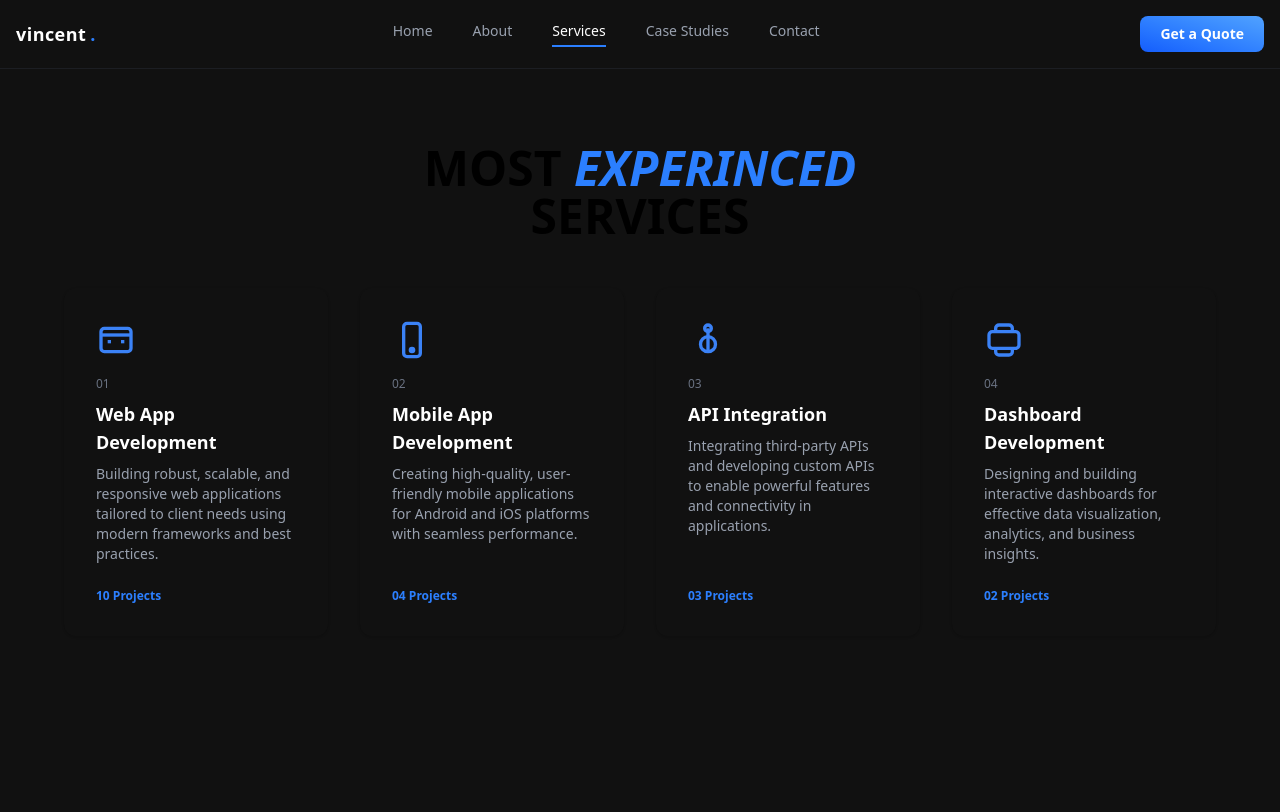
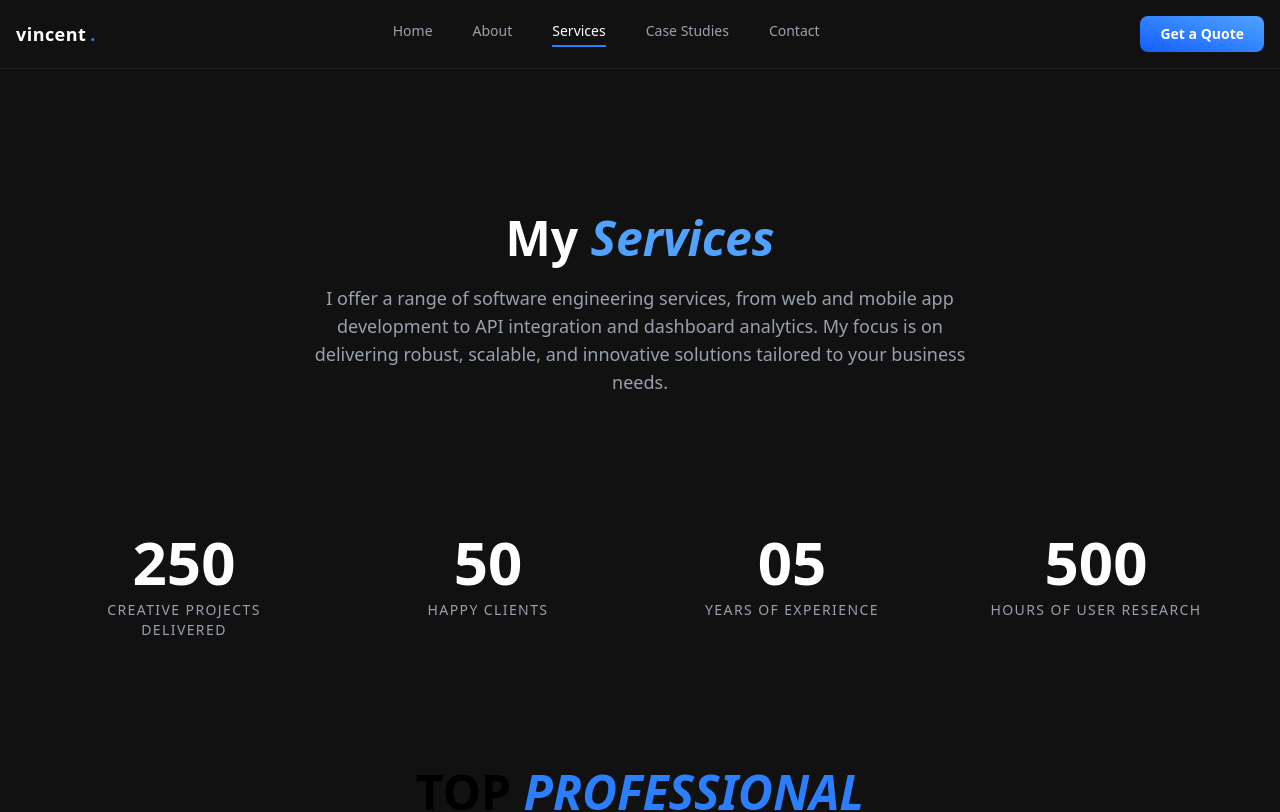
Before and after one commit to VincentMugondora/my_portfolio, a Next.js app: page /services in a window 1280 px wide. Shown: the top 812 px of the page. Built offline with nearby package versions, Linux system fonts and the light colour scheme.

Commit message:
Revamp Services page: restructure layout to include Navbar, Stats, Top Skills, and Footer components, enhancing overall user experience and content presentation.

```diff
--- a/src/pages/services.tsx
+++ b/src/pages/services.tsx
@@ -1,11 +1,32 @@
 import React from 'react';
+import Navbar from '@/components/Navbar';
+import Stats from '@/components/Stats';
+import TopSkills from '@/components/TopSkills';
 import ExperiencedServices from '../components/ExperiencedServices';
+import Footer from '@/components/Footer';
 
 const ServicesPage: React.FC = () => {
   return (
-    <main className="min-h-screen bg-[#111111]">
+    <div className="bg-[#111111] min-h-screen flex flex-col">
+      <Navbar />
+      {/* Hero/Intro Section */}
+      <section className="flex flex-col items-center justify-center max-w-4xl mx-auto w-full px-6 pt-32 pb-12 text-center">
+        <h1 className="text-4xl md:text-5xl font-extrabold mb-4 leading-tight text-white">
+          My <span className="text-blue-400 italic font-bold">Services</span>
+        </h1>
+        <p className="text-gray-400 mb-6 text-lg max-w-2xl">
+          I offer a range of software engineering services, from web and mobile app development to API integration and dashboard analytics. My focus is on delivering robust, scalable, and innovative solutions tailored to your business needs.
+        </p>
+      </section>
+      {/* Stats Section */}
+      <Stats />
+      {/* Top Skills Section */}
+      <TopSkills />
+      {/* Experienced Services Section */}
       <ExperiencedServices />
-    </main>
+      {/* Footer */}
+      <Footer />
+    </div>
   );
 };
 
```
